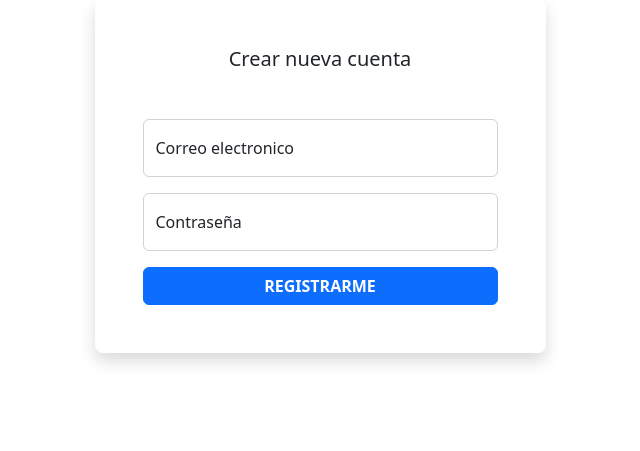
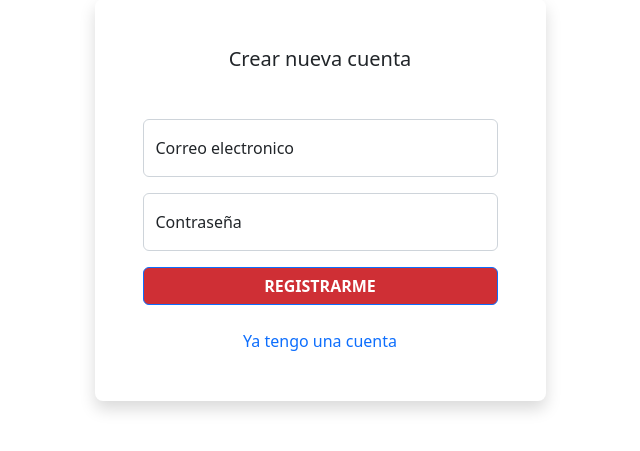
Before and after one commit to YesidSanabria/Proyecto-Generacion-XXI, a Flask app: page /create_account in a window 1280 px wide. Shown: the part 204-655 px from the top of the page, without its empty margins (320-960 px from the left). Run offline with Flask 2, Linux system fonts and the light colour scheme.

Commit message:
Ya tengo una cuenta (SignUp)

```diff
--- a/app/templates/create_account.html
+++ b/app/templates/create_account.html
@@ -33,7 +33,11 @@
               <label for="floatingPassword">Contraseña</label>
             </div>
             <div class="d-grid">
-              <button class="btn btn-primary btn-login text-uppercase fw-bold" type="submit" name="submit">Registrarme</button>
+              <button style="color: white; background-color: #cf2f35;"
+                class="btn btn-primary btn-login text-uppercase fw-bold" type="submit"
+                name="submit">Registrarme</button>
+              <br>
+              <a href="/index" class="text-decoration-none text-center">Ya tengo una cuenta</a>
             </div>
           </form>
         </div>
```
